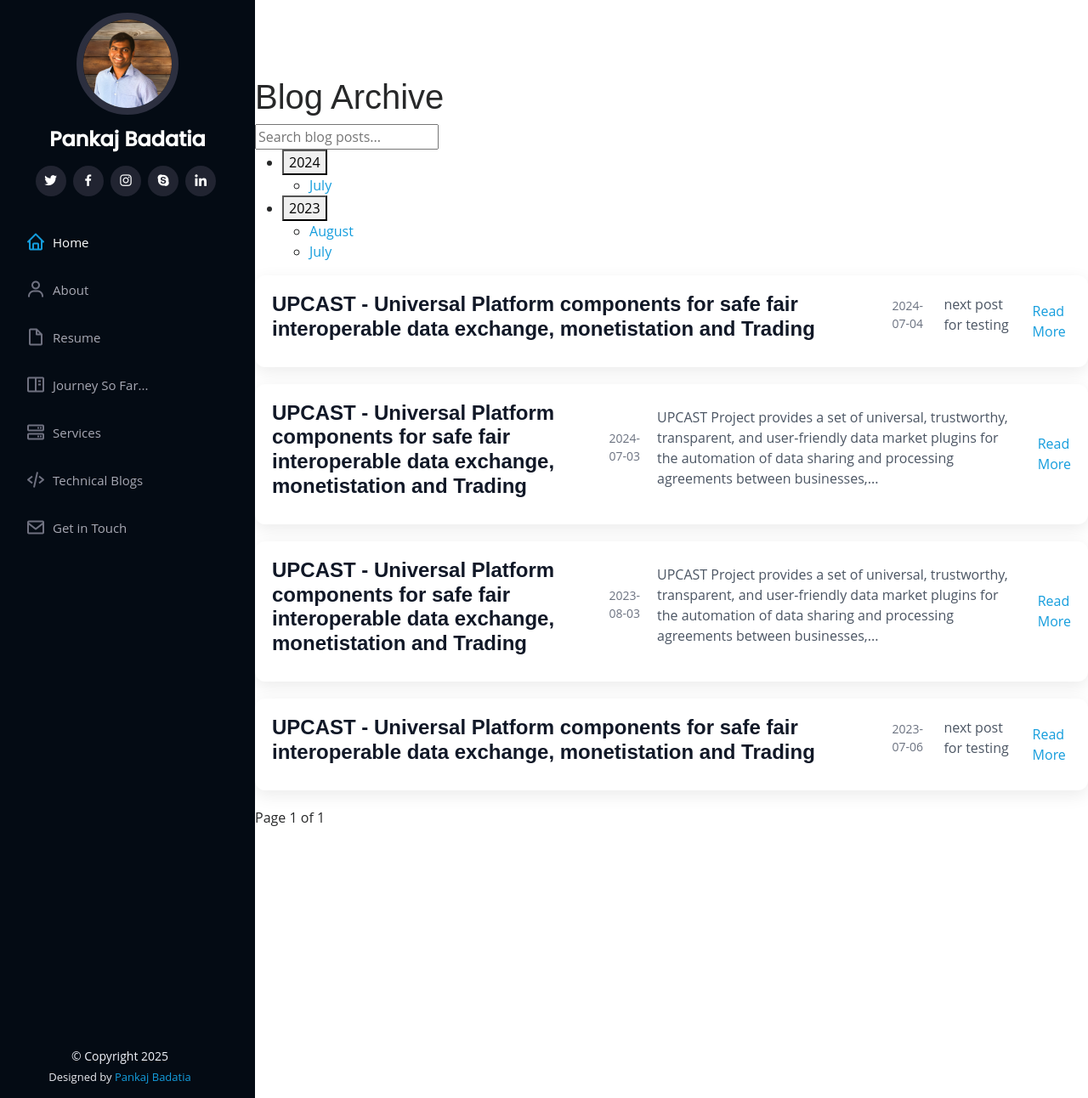
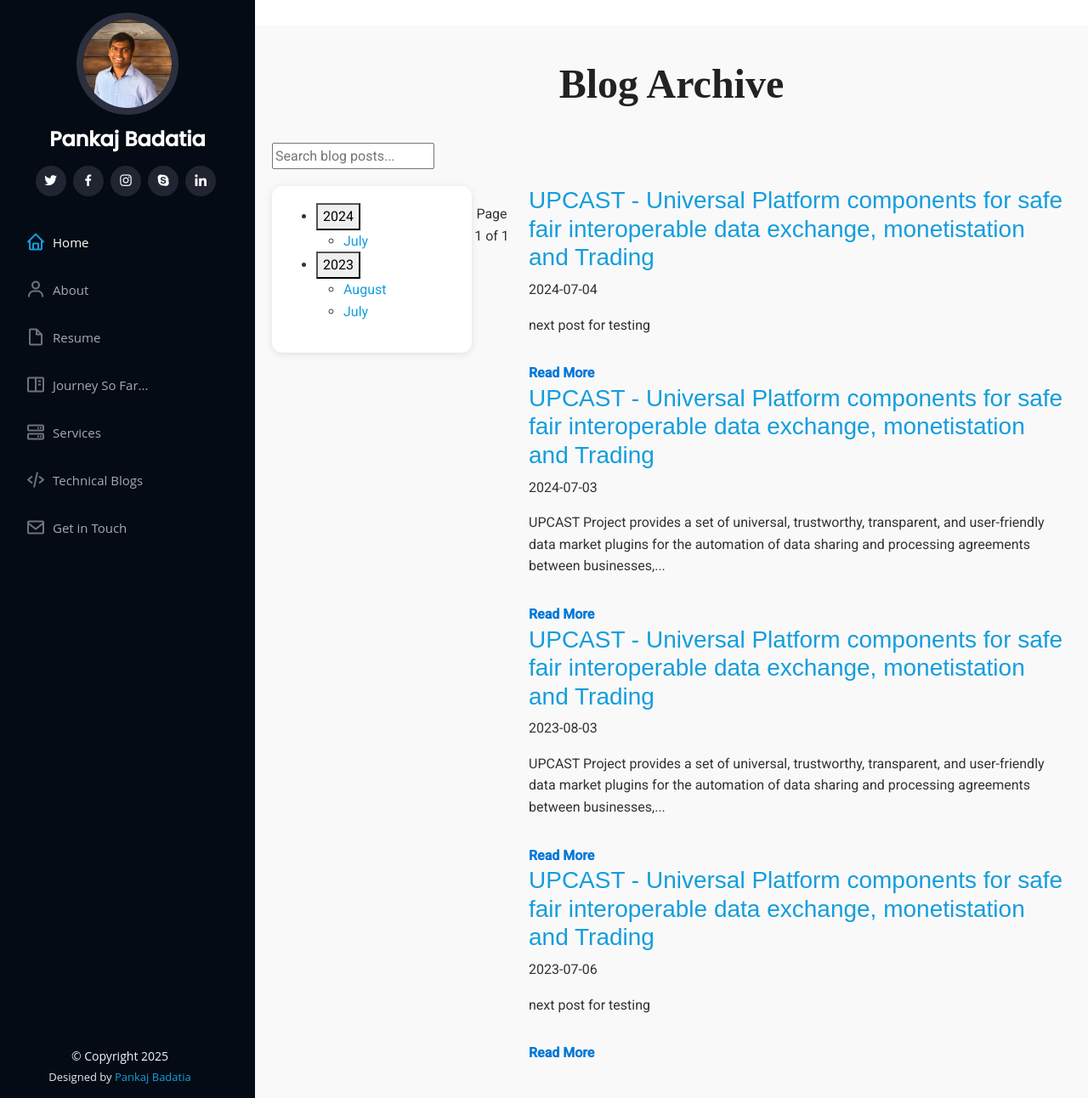
Before and after one commit to pankajbadatia/blog, a Jekyll site: the page built from index.html, in a window 1280 px wide and 1292 px high. Shown: the whole window at 85% size. Built offline with Jekyll 4.4.1, drawn with Linux system fonts in a browser that asks for light colours; nearby versions of some CDN libraries; the list of posts is cut into pages by our own code.

Commit message:
readjusting css

```diff
--- a/assets/css/blog.css
+++ b/assets/css/blog.css
@@ -1,248 +1,220 @@
 /* General Blog Archive Styling */
-.blog-archive-container {
-    font-family: 'Inter', sans-serif;
+.blog-archive-v2-container {
+    font-family: 'Roboto', sans-serif;
     color: #333;
-    background: #f3f4f6;
-    line-height: 1.8;
-    max-width: 1400px;
+    background: #f9f9f9;
+    line-height: 1.6;
+    max-width: 1200px;
     margin: 0 auto;
-    padding: 60px 20px;
-    display: flex;
-    gap: 20px;
+    padding: 40px 20px;
 }
 
 /* Title Styling */
-.blog-archive-title {
+.blog-archive-v2-title {
     font-size: 3rem;
     text-align: center;
-    color: #1f2937;
-    margin-bottom: 50px;
-    font-family: 'Playfair Display', serif;
+    color: #222;
+    margin-bottom: 40px;
+    font-family: 'Merriweather', serif;
     font-weight: 700;
-    border-bottom: 4px solid #2563eb;
-    display: inline-block;
-    padding-bottom: 10px;
-    margin: 0 auto;
 }
 
 /* Sidebar Styling */
-.blog-archive-sidebar {
+.blog-archive-v2-sidebar {
+    float: left;
     width: 25%;
     background: #ffffff;
     border-radius: 12px;
-    box-shadow: 0 4px 15px rgba(0, 0, 0, 0.1);
-    padding: 30px;
-    position: sticky;
-    top: 20px;
-    height: fit-content;
+    box-shadow: 0 2px 10px rgba(0, 0, 0, 0.1);
+    padding: 20px;
 }
 
-.blog-archive-tree {
+.blog-archive-v2-tree {
     list-style: none;
     margin: 0;
     padding: 0;
 }
 
-.blog-archive-tree li {
+.blog-archive-v2-tree li {
     margin-bottom: 15px;
 }
 
-.blog-archive-toggle {
-    font-size: 1.2rem;
+.blog-archive-v2-toggle {
+    font-size: 18px;
     font-weight: bold;
-    color: #374151;
+    color: #555;
     background: none;
     border: none;
     cursor: pointer;
     text-align: left;
     width: 100%;
-    padding: 10px;
-    border-radius: 8px;
-    transition: background-color 0.3s ease, color 0.3s ease;
+    padding: 5px 0;
+    transition: color 0.3s ease;
 }
 
-.blog-archive-toggle:hover {
-    background-color: #e2e8f0;
-    color: #2563eb;
+.blog-archive-v2-toggle:hover {
+    color: #0078d7;
 }
 
-.blog-archive-months {
+.blog-archive-v2-months {
     margin-left: 20px;
     list-style: none;
     padding: 0;
     display: none;
 }
 
-.blog-archive-months li a {
-    color: #1e40af;
+.blog-archive-v2-months li a {
+    color: #555;
     text-decoration: none;
-    font-size: 1rem;
-    padding: 5px 0;
-    display: inline-block;
+    font-size: 16px;
+    margin: 0;
+    padding: 0;
     transition: color 0.3s ease;
 }
 
-.blog-archive-months li a:hover {
-    color: #2563eb;
+.blog-archive-v2-months li a:hover {
+    color: #0078d7;
 }
 
 /* Search Bar */
-.blog-archive-search {
-    margin-bottom: 30px;
-    position: relative;
+.blog-archive-v2-search {
+    margin-bottom: 20px;
 }
 
-#blog-archive-search-input {
+#blog-archive-v2-search-input {
     width: 100%;
-    padding: 15px;
-    border: 1px solid #d1d5db;
+    padding: 12px 16px;
+    border: 1px solid #ddd;
     border-radius: 25px;
     font-size: 16px;
-    box-shadow: 0 4px 10px rgba(0, 0, 0, 0.05);
+    box-shadow: 0 2px 4px rgba(0, 0, 0, 0.05);
     transition: border-color 0.3s ease;
 }
 
-#blog-archive-search-input:focus {
-    border-color: #2563eb;
+#blog-archive-v2-search-input:focus {
+    border-color: #0078d7;
 }
 
 /* Main Content */
-.blog-archive-main {
-    width: 75%;
+.blog-archive-v2-main {
+    float: right;
+    width: 70%;
+    padding-left: 20px;
 }
 
-.blog-post-card {
+.blog-archive-v2-post-card {
     background: #ffffff;
     border-radius: 12px;
     margin-bottom: 20px;
-    box-shadow: 0 6px 20px rgba(0, 0, 0, 0.08);
+    box-shadow: 0 4px 8px rgba(0, 0, 0, 0.05);
     overflow: hidden;
     transition: transform 0.3s ease, box-shadow 0.3s ease;
-    display: flex;
-    gap: 20px;
-    align-items: center;
+}
+
+.blog-archive-v2-post-card:hover {
+    transform: translateY(-5px);
+    box-shadow: 0 6px 12px rgba(0, 0, 0, 0.1);
+}
+
+.blog-archive-v2-post-header {
+    background: #0078d7;
+    color: #fff;
+    padding: 15px;
+    font-size: 1.5rem;
+    font-weight: 700;
+}
+
+.blog-archive-v2-post-content {
     padding: 20px;
 }
 
-.blog-post-card:hover {
-    transform: translateY(-8px);
-    box-shadow: 0 10px 25px rgba(0, 0, 0, 0.15);
+.blog-archive-v2-post-title {
+    font-size: 1.25rem;
+    color: #222;
+    font-weight: bold;
+    margin: 0 0 10px 0;
 }
 
-.blog-post-thumbnail {
-    width: 120px;
-    height: 120px;
-    flex-shrink: 0;
-    border-radius: 10px;
-    overflow: hidden;
-    background-color: #f3f4f6;
-    display: flex;
-    justify-content: center;
-    align-items: center;
-}
-
-.blog-post-thumbnail img {
-    width: 100%;
-    height: 100%;
-    object-fit: cover;
-    transition: transform 0.3s ease;
-}
-
-.blog-post-card:hover .blog-post-thumbnail img {
-    transform: scale(1.1);
-}
-
-.blog-post-content {
-    flex: 1;
-}
-
-.blog-post-title {
-    font-size: 1.5rem;
-    color: #111827;
-    font-weight: bold;
-    margin: 0 0 10px;
-}
-
-.blog-post-title a {
+.blog-archive-v2-post-title a {
     text-decoration: none;
     color: inherit;
     transition: color 0.3s ease;
 }
 
-.blog-post-title a:hover {
-    color: #2563eb;
+.blog-archive-v2-post-title a:hover {
+    color: #0078d7;
 }
 
-.blog-post-excerpt {
+.blog-archive-v2-post-excerpt {
     font-size: 1rem;
-    color: #4b5563;
-    margin: 0 0 15px;
+    color: #555;
+    margin-bottom: 10px;
 }
 
-.blog-post-date {
+.blog-archive-v2-post-date {
     font-size: 0.875rem;
-    color: #6b7280;
+    color: #888;
+    margin-top: 10px;
+    display: inline-block;
 }
 
-.blog-read-more {
+.blog-archive-v2-read-more {
     font-size: 1rem;
-    color: #2563eb;
+    color: #0078d7;
     text-decoration: none;
     font-weight: bold;
+    display: inline-block;
+    margin-top: 15px;
     transition: color 0.3s ease;
 }
 
-.blog-read-more:hover {
-    color: #1d4ed8;
+.blog-archive-v2-read-more:hover {
+    color: #0056b3;
 }
 
 /* Pagination */
-.blog-archive-pagination {
+.blog-archive-v2-pagination {
     text-align: center;
     margin: 40px 0;
 }
 
-.blog-archive-pagination-link {
-    color: #2563eb;
+.blog-archive-v2-pagination-link {
+    color: #0078d7;
     text-decoration: none;
     font-size: 16px;
     margin: 0 10px;
-    padding: 10px 20px;
-    border: 1px solid #d1d5db;
+    padding: 8px 16px;
+    border: 1px solid #ddd;
     border-radius: 25px;
     transition: background-color 0.3s ease, color 0.3s ease;
 }
 
-.blog-archive-pagination-link:hover {
-    background-color: #2563eb;
-    color: #ffffff;
+.blog-archive-v2-pagination-link:hover {
+    background-color: #0078d7;
+    color: #fff;
 }
 
 /* Responsive Design */
 @media (max-width: 768px) {
-    .blog-archive-sidebar {
+    .blog-archive-v2-sidebar {
         display: none;
     }
 
-    .blog-archive-main {
+    .blog-archive-v2-main {
         width: 100%;
+        float: none;
+        padding: 0;
     }
 
-    .blog-post-card {
-        flex-direction: column;
-        text-align: center;
+    .blog-archive-v2-post-title {
+        font-size: 1.1rem;
     }
 
-    .blog-post-thumbnail {
-        width: 100px;
-        height: 100px;
+    .blog-archive-v2-post-excerpt {
+        font-size: 0.9rem;
     }
 
-    .blog-post-title {
-        font-size: 1.3rem;
-    }
-
-    .blog-post-excerpt {
-        font-size: 0.9rem;
+    .blog-archive-v2-pagination-link {
+        font-size: 14px;
     }
 }
```
